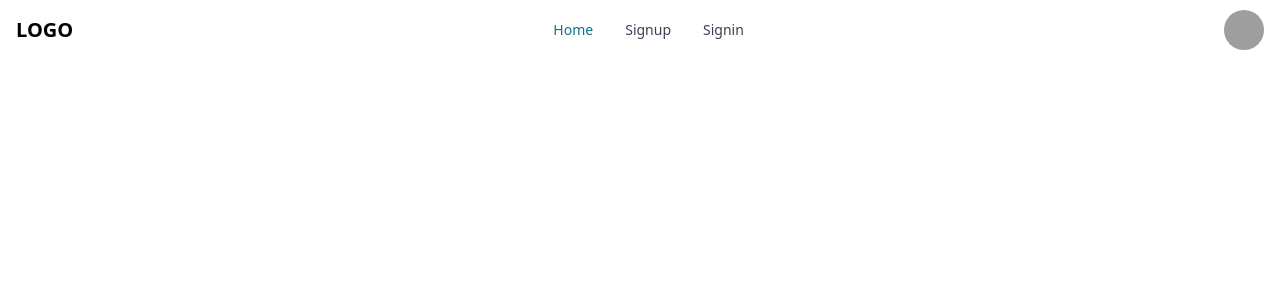
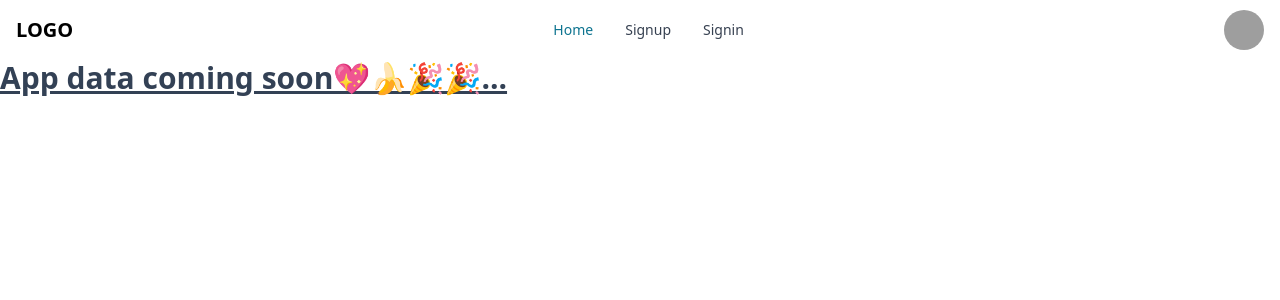
Before and after one commit to douglastawile/my-demo-app, a React (Vite) app: page / in a window 1280 px wide. Shown: the top 300 px of the page. Built offline with nearby package versions, Linux system fonts and the light colour scheme; grey boxes are pictures that could not be loaded.

Commit message:
App Changed

```diff
--- a/src/App.tsx
+++ b/src/App.tsx
@@ -15,9 +15,7 @@ export default function App() {
             path="/"
             element={
               <h1 className="text-3xl font-bold underline text-slate-700">
-                <marquee behavior="" direction="">
-                  App data coming soon...
-                </marquee>
+                App data coming soon💖🍌🎉🎉...
               </h1>
             }
           />
```
